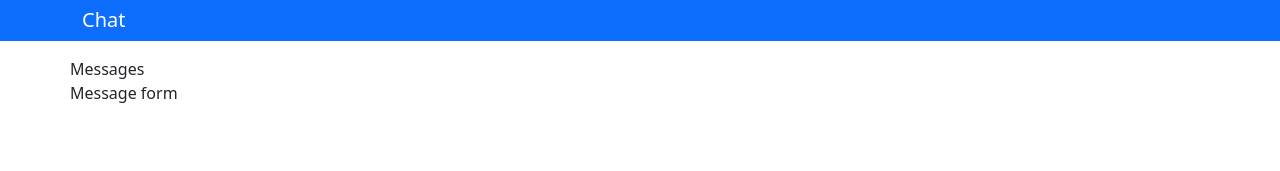
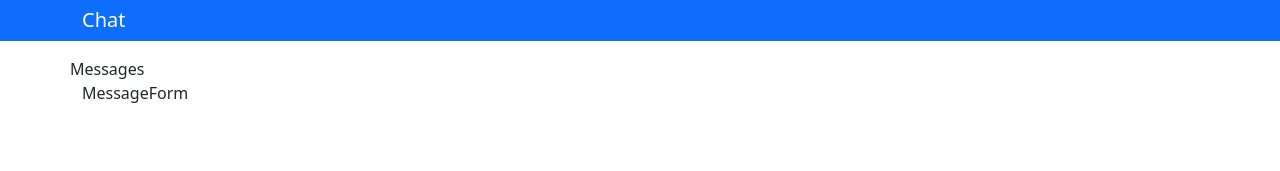
Before and after one commit to AlmazXX/chat-lab, a React (Create React App) app: page / in a window 1280 px wide. Shown: the top 171 px of the page. Built offline with nearby package versions, Linux system fonts and the light colour scheme.

Commit message:
Created MessageForm component

```diff
--- /dev/null
+++ b/src/components/MessageForm/MessageForm.tsx
@@ -0,0 +1,11 @@
+import React from 'react';
+
+const MessageForm = () => {
+  return (
+    <form>
+      MessageForm
+    </form>
+  );
+};
+
+export default MessageForm;
--- a/src/containers/App/App.tsx
+++ b/src/containers/App/App.tsx
@@ -1,4 +1,5 @@
 import React from 'react';
+import MessageForm from '../../components/MessageForm/MessageForm';
 
 function App() {
   return (
@@ -13,7 +14,7 @@ function App() {
           <div className="row">
             Messages
           </div>
-          <div className="row">Message form</div>
+          <div className="row"><MessageForm/></div>
         </div>
       </main>
     </React.Fragment>
```
